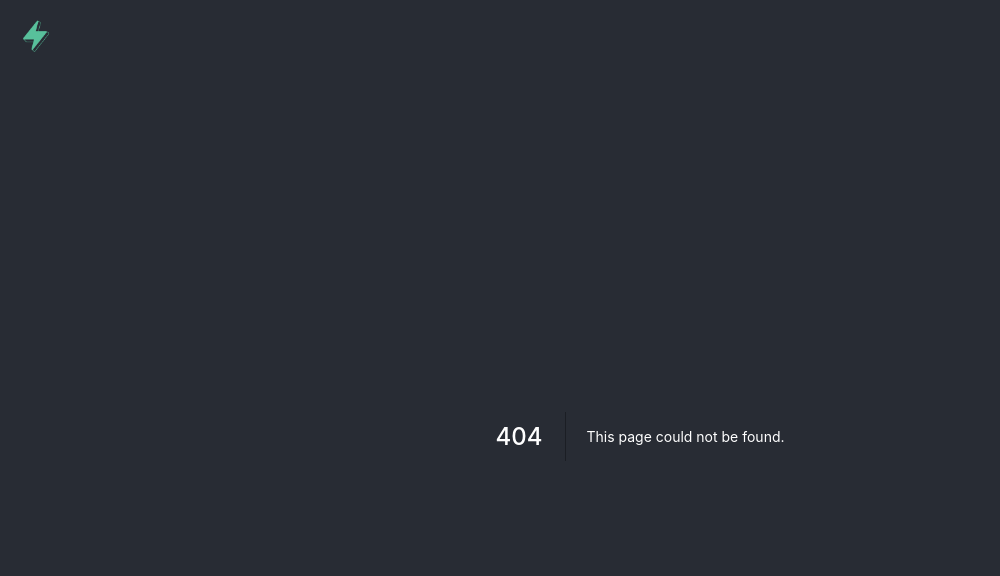
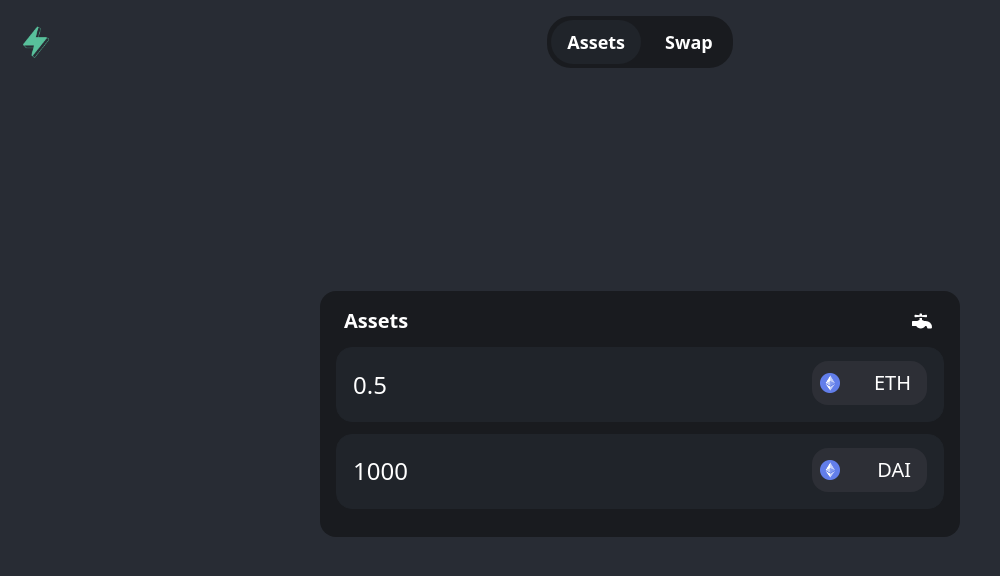
Before and after one commit to FuelLabs/swayswap, a Next.js app in the folder client/: page /assets in a window 1280 px wide. Before the commit this address had no page. Shown: the top 576 px of the page, without its empty margins (0-1000 px from the left). Built offline with nearby package versions, Linux system fonts and the light colour scheme.

Commit message:
feat: ui for assets

```diff
--- /dev/null
+++ b/client/components/Assets.tsx
@@ -0,0 +1,86 @@
+import { useContext } from 'react'
+import Image from 'next/image'
+import { RiSettings3Fill } from 'react-icons/ri'
+import { AiOutlineDown } from 'react-icons/ai'
+import { FaFaucet } from 'react-icons/fa';
+import ethLogo from '../assets/eth.png'
+import { useRouter } from 'next/router';
+
+const coinsData = [
+    {
+        name: 'ETH',
+        amount: '0.5',
+        logo: ethLogo
+    },
+    {
+        name: 'DAI',
+        amount: '1000',
+        logo: ethLogo
+    }
+]
+
+const style = {
+    wrapper: `w-screen flex flex-1 items-center justify-center mb-14`,
+    content: `bg-[#191B1F] w-[40rem] rounded-2xl p-4`,
+    formHeader: `px-2 flex items-center justify-between font-semibold text-xl`,
+    transferPropContainer: `bg-[#20242A] my-3 rounded-2xl p-4 text-3xl border border-[#20242A]
+    flex justify-between`,
+    transferPropInput: `bg-transparent flex items-center placeholder:text-[#B2B9D2] outline-none w-full text-2xl`,
+    currencySelector: `flex w-1/4`,
+    currencySelectorContent: `w-full h-min flex justify-between items-center bg-[#2D2F36]
+    rounded-2xl text-xl font-medium p-2 mt-[-0.2rem]`,
+    currencySelectorIcon: `flex items-center`,
+    currencySelectorTicker: `mx-2`,
+    faucetButton: `hover:bg-[#41444F] cursor-pointer p-1 rounded-xl`
+}
+
+const Swap = () => {
+    const router = useRouter();
+    // destructuring transaction context
+    // const { formData, handleChange, sendTransaction } = useContext(TransactionContext)
+
+    const handleSubmit = async (e: any) => {
+        // const { addressTo, amount } = formData
+        // e.preventDefault()
+
+        // if (!addressTo || !amount) return
+
+        // sendTransaction()
+    }
+
+    const handleClickFaucet = () => {
+        console.log('faucet');
+    }
+
+  return (
+    <div className={style.wrapper}>
+        <div className={style.content}>
+            <div className={style.formHeader}>
+                <div>Assets</div>
+                <div className={style.faucetButton} onClick={handleClickFaucet}>
+                    <FaFaucet />
+                </div>
+            </div>
+
+            {coinsData.map(coinData => (
+                <div className={style.transferPropContainer}>
+                    <div className={style.transferPropInput}>
+                        <span>{coinData.amount}</span>
+                    </div>
+
+                    <div className={style.currencySelector}>
+                        <div className={style.currencySelectorContent}>
+                            <div className={style.currencySelectorIcon}>
+                                <Image src={coinData.logo} alt={coinData.name} height={20} width={20} />
+                            </div>
+                            <div className={style.currencySelectorTicker}>{coinData.name}</div>
+                        </div>
+                    </div>
+                </div>
+            ))}
+        </div>
+    </div>
+  )
+}
+
+export default Swap
--- a/client/components/Header.tsx
+++ b/client/components/Header.tsx
@@ -5,12 +5,12 @@ import Image from 'next/image'
 // import { HiOutlineDotsVertical } from 'react-icons/hi'
 // import ethLogo from '../assets/eth.png'
 import fuelLogo from '../assets/fuel-logo-512x512.png'
-import { TransactionContext } from '../context/TransactionContext'
 import { useRouter } from 'next/router'
 import { WalletContext } from '../context/WalletContext'
 
 export enum Routes {
     'wallet' = '/wallet',
+    'assets' = '/assets',
     'swap' = '/swap'
 }
 
@@ -48,9 +48,9 @@ const Header = () => {
                 {exists && (
                     <div className={style.navItemsContainer}>
                         <div
-                        onClick={() => router.push(Routes.wallet)}
-                        className={`${style.navItem} ${router.pathname === Routes.wallet && style.activeNavItem}`}
-                        >Wallet</div>
+                        onClick={() => router.push(Routes.assets)}
+                        className={`${style.navItem} ${router.pathname === Routes.assets && style.activeNavItem}`}
+                        >Assets</div>
 
                         <div
                         onClick={() => router.push(Routes.swap)}
--- a/client/components/Setup.tsx
+++ b/client/components/Setup.tsx
@@ -25,13 +25,13 @@ export const Setup = () => {
     const wallet = getWallet();
 
     if (wallet) {
-      router.push('/swap');
+      router.push('/assets');
       return null;
     }
 
     const handleWalletCreation = () => {
       createWallet();
-      router.push('/swap');
+      router.push('/assets');
     }
 
     return (
--- a/client/components/Swap.tsx
+++ b/client/components/Swap.tsx
@@ -3,7 +3,6 @@ import Image from 'next/image'
 import { RiSettings3Fill } from 'react-icons/ri'
 import { AiOutlineDown } from 'react-icons/ai'
 import ethLogo from '../assets/eth.png'
-import { TransactionContext } from '../context/TransactionContext'
 
 const style = {
     wrapper: `w-screen flex flex-1 items-center justify-center mb-14`,
--- /dev/null
+++ b/client/pages/assets.tsx
@@ -0,0 +1,7 @@
+import Assets from "../components/Assets";
+
+export default function AssetsPage() {
+  return (
+    <Assets />
+  )
+}
--- a/client/pages/wallet.tsx
+++ /dev/null
@@ -1,7 +0,0 @@
-export default function SwapPage() {
-  return (
-    <div>
-      <h2>Wallet</h2>
-    </div>
-  )
-}
```
